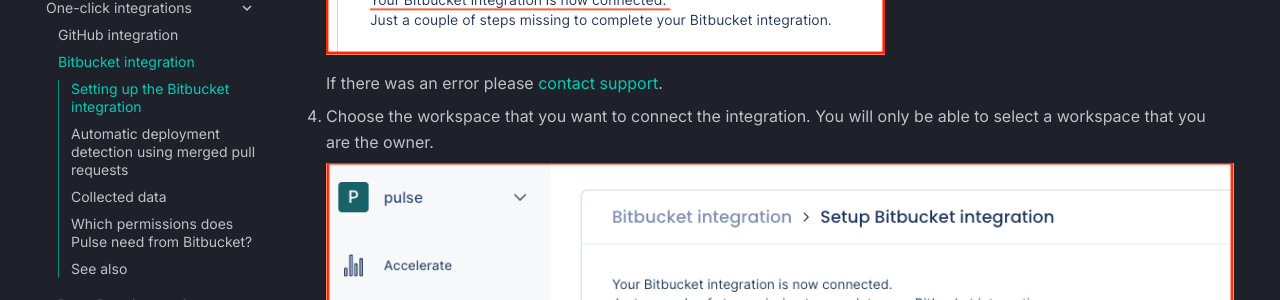
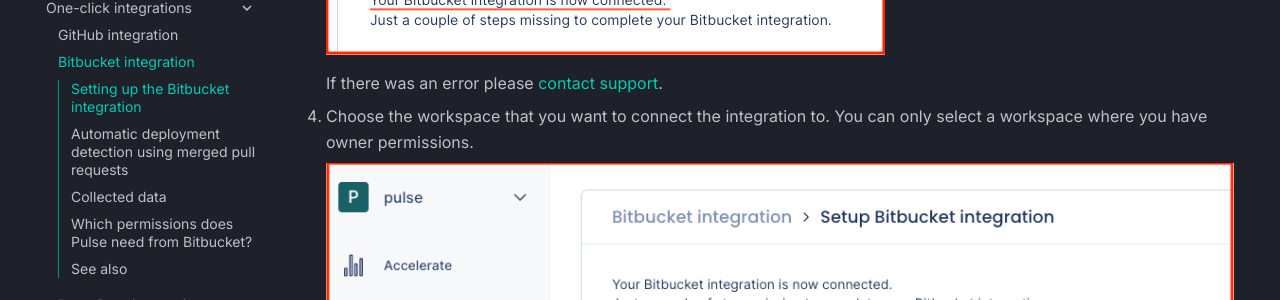
Before and after one commit to codacy/pulse-user-docs, an MkDocs documentation site: the page built from docs/one-click-integrations/bitbucket-integration.md, in a window 1280 px wide and 900 px high, scrolled down 1460 px. Shown: the part 154-454 px from the top of the window. Built offline with MkDocs 1.6.1 and Material for MkDocs 9.7.7, drawn with Linux system fonts in a browser that asks for light colours.

Commit message:
clean: Apply feedback

```diff
--- a/docs/one-click-integrations/bitbucket-integration.md
+++ b/docs/one-click-integrations/bitbucket-integration.md
@@ -32,7 +32,7 @@
 
     If there was an error please [contact support](mailto:pulsesupport@codacy.com).
 
-1.  Choose the workspace that you want to connect the integration. You will only be able to select a workspace that you are the owner.
+1.  Choose the workspace that you want to connect the integration to. You can only select a workspace where you have owner permissions.
 
     ![Choosing the Bitbucket workspace](images/bb-workspace.png)
 
```
